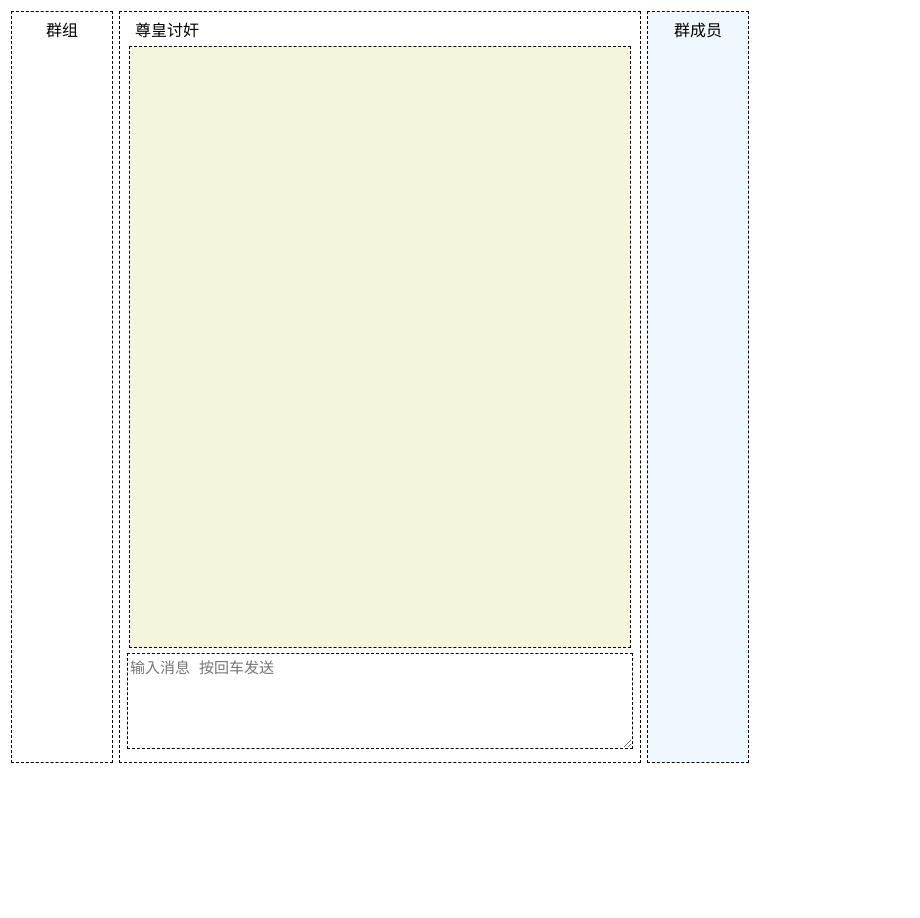
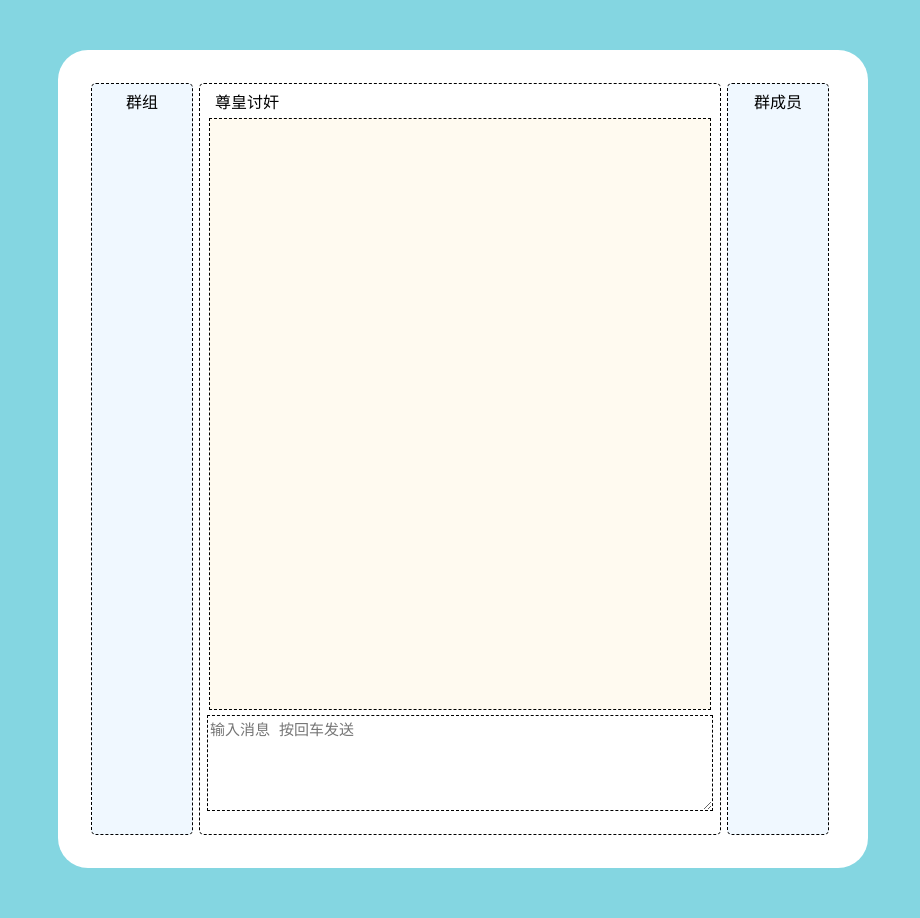
Before and after one commit to jane255/chatroom, a Flask app: template templates/connect-js.html in a window 1280 px wide. Shown: the whole page, without its empty margins (0-920 px from the left). Before the commit the page ends 763 px from the top, so only its background shows below. Run offline with Flask 3, Linux system fonts and the light colour scheme; the template is opened without the code that fills it, so the values that code supplies are empty; some libraries are stand-ins or nearby versions.

Commit message:
update: css

```diff
--- a/static/connect.css
+++ b/static/connect.css
@@ -1,5 +1,14 @@
+body {
+    background: #84d6e1;
+}
+
 .msg-box {
     display: flex;
+    background: white;
+    margin: 50px;
+    padding: 30px;
+    border-radius: 30px;
+    width: 750px;
 }
 
 .msg-group {
@@ -8,14 +17,18 @@
     height: 750px;
     display: inline-block;
     margin: 3px;
+    background: aliceblue;
+    border-radius: 5px;
 }
 
 .msg-body {
+    background: white;
     display: inline-block;
     width: 520px;
     height: 750px;
     border: 1px dashed;
     margin: 3px;
+    border-radius: 5px;
 }
 
 .msg-member {
@@ -25,6 +38,7 @@
     display: inline-block;
     margin: 3px;
     background: aliceblue;
+    border-radius: 5px;
 }
 
 .msg-title {
@@ -38,10 +52,10 @@
 
 .msg-list {
     width: 500px;
-    height: 600px;
+    height: 590px;
     border: 1px dashed;
     overflow: auto;
-    background: beige;
+    background: floralwhite;
     text-align: center;
     margin: 0 auto 5px;
 }
```
